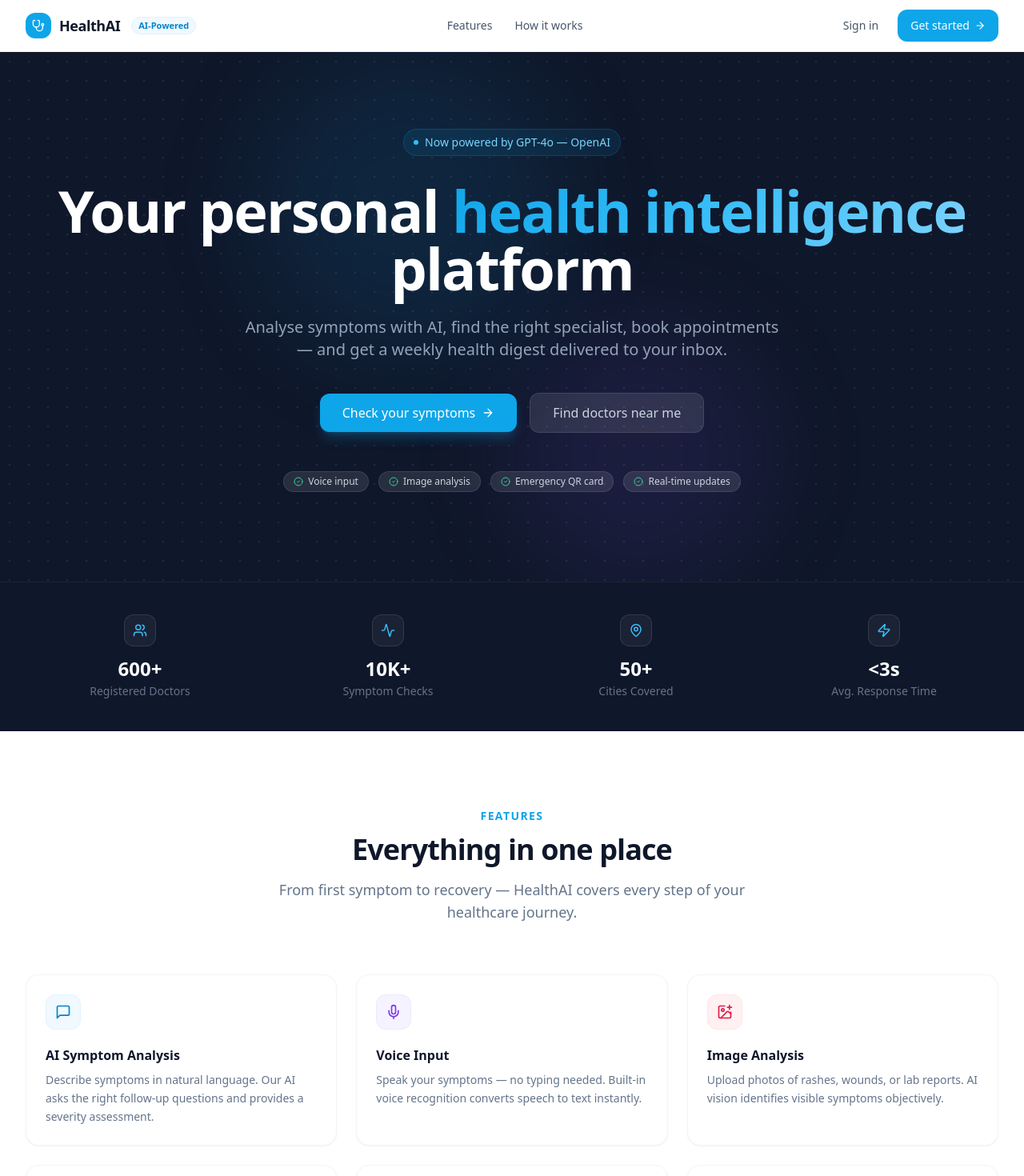
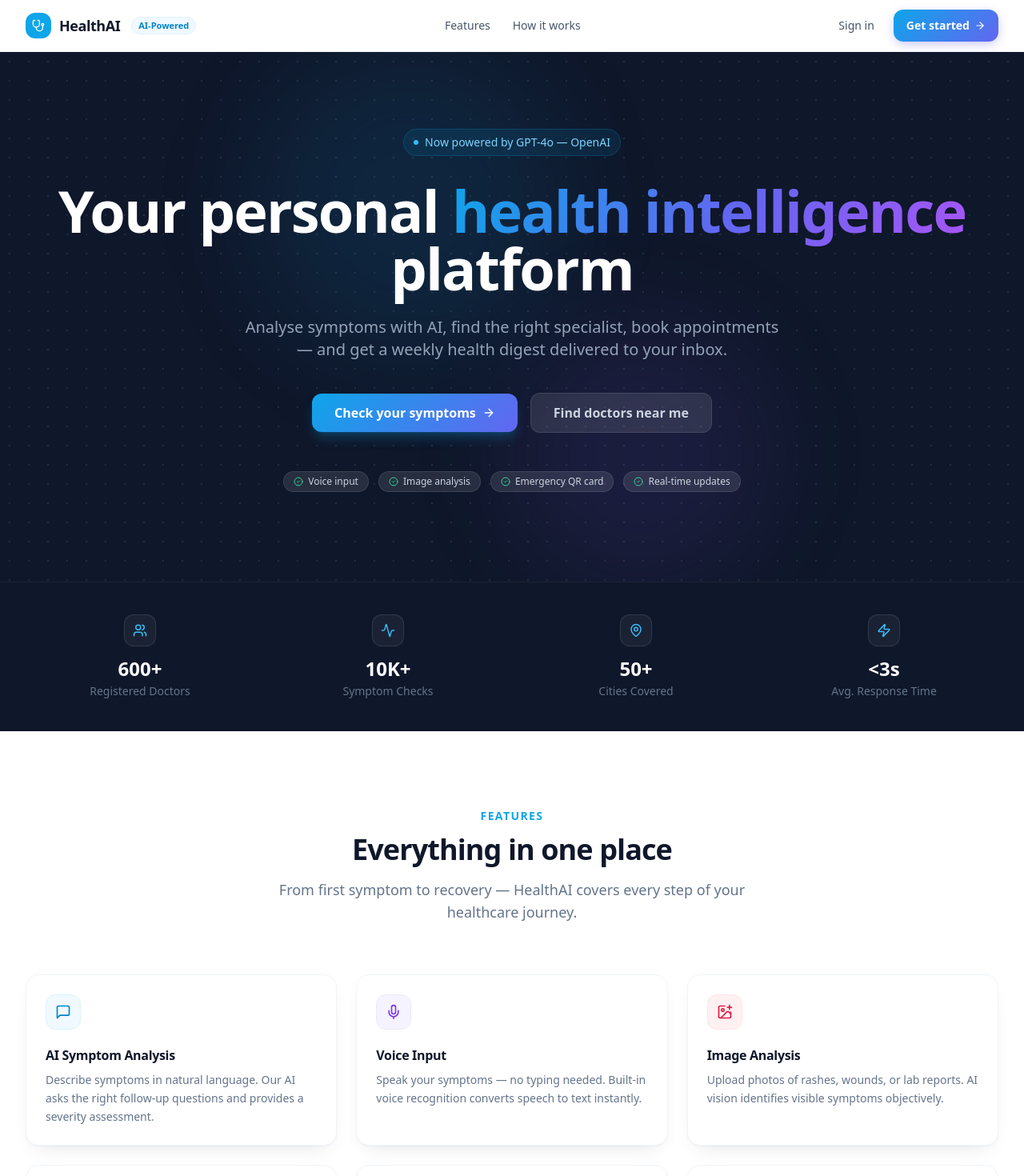
Before and after one commit to jhaashutosh07/ai-health-tracker, a Next.js app: page / in a window 1280 px wide. Shown: the top 1470 px of the page at 80% size. Built offline with nearby package versions, Linux system fonts and the light colour scheme; no server answers.

Commit message:
UI upgrade: premium font, gradient buttons/cards, glass utilities, gradient sidebar

```diff
--- a/components/AppShell.tsx
+++ b/components/AppShell.tsx
@@ -222,20 +222,23 @@ export default function AppShell({ children, title, breadcrumb }: AppShellProps)
   const currentPath = router.pathname
 
   const Sidebar = () => (
-    <aside className="flex flex-col h-full bg-slate-900 w-64 flex-shrink-0">
+    <aside className="flex flex-col h-full w-64 flex-shrink-0 relative overflow-hidden"
+      style={{ backgroundImage: 'linear-gradient(180deg, #0b1220 0%, #0f172a 55%, #131c34 100%)' }}>
+      {/* Ambient glow */}
+      <div className="pointer-events-none absolute -top-16 -left-10 w-56 h-56 rounded-full blur-3xl" style={{ background: 'radial-gradient(circle, rgba(99,102,241,0.35), transparent 70%)' }} />
       {/* Logo */}
-      <div className="flex items-center gap-3 px-5 py-5 border-b border-white/10">
-        <div className="w-8 h-8 bg-sky-500 rounded-lg flex items-center justify-center flex-shrink-0">
-          <Activity size={16} className="text-white" />
+      <div className="relative flex items-center gap-3 px-5 py-5 border-b border-white/10">
+        <div className="w-9 h-9 rounded-xl flex items-center justify-center flex-shrink-0 brand-gradient" style={{ boxShadow: '0 6px 18px -4px rgba(99,102,241,0.6)' }}>
+          <Activity size={17} className="text-white" />
         </div>
-        <span className="text-white font-bold text-lg tracking-tight">HealthAI</span>
-        <span className="ml-auto bg-sky-500/20 text-sky-300 text-[10px] font-semibold px-2 py-0.5 rounded-full border border-sky-500/30">
+        <span className="text-white font-extrabold text-lg tracking-tight">Health<span className="text-gradient">AI</span></span>
+        <span className="ml-auto bg-white/10 text-sky-200 text-[10px] font-semibold px-2 py-0.5 rounded-full border border-white/15">
           AI
         </span>
       </div>
 
       {/* Nav */}
-      <nav className="flex-1 px-3 py-4 space-y-0.5 overflow-y-auto scrollbar-thin">
+      <nav className="relative flex-1 px-3 py-4 space-y-0.5 overflow-y-auto scrollbar-thin">
         {navKeys.map(({ key, href, icon: Icon }) => {
           const active = currentPath === href
           return (
--- a/pages/_app.tsx
+++ b/pages/_app.tsx
@@ -2,8 +2,16 @@ import { useEffect } from 'react'
 import { SessionProvider } from 'next-auth/react'
 import type { AppProps } from 'next/app'
 import { Toaster } from 'sonner'
+import { Plus_Jakarta_Sans } from 'next/font/google'
 import '../styles/globals.css'
 import { LanguageProvider } from '@/lib/i18n/LanguageContext'
+
+const jakarta = Plus_Jakarta_Sans({
+  subsets: ['latin'],
+  weight: ['400', '500', '600', '700', '800'],
+  variable: '--font-sans',
+  display: 'swap',
+})
 
 export default function App({ Component, pageProps: { session, ...pageProps } }: AppProps) {
   useEffect(() => {
@@ -15,8 +23,10 @@ export default function App({ Component, pageProps: { session, ...pageProps } }:
   return (
     <SessionProvider session={session}>
       <LanguageProvider>
-        <Toaster richColors position="top-right" closeButton />
-        <Component {...pageProps} />
+        <div className={`${jakarta.variable} ${jakarta.className}`}>
+          <Toaster richColors position="top-right" closeButton />
+          <Component {...pageProps} />
+        </div>
       </LanguageProvider>
     </SessionProvider>
   )
--- a/styles/globals.css
+++ b/styles/globals.css
@@ -14,26 +14,37 @@
   }
 
   body {
-    @apply text-slate-800 bg-slate-50;
+    @apply text-slate-800;
+    font-family: var(--font-sans), ui-sans-serif, system-ui, -apple-system, 'Segoe UI', sans-serif;
+    background-color: #f4f7fb;
+    background-image:
+      radial-gradient(60rem 60rem at 110% -10%, rgba(99, 102, 241, 0.06), transparent 60%),
+      radial-gradient(50rem 50rem at -10% 110%, rgba(14, 165, 233, 0.06), transparent 60%);
+    background-attachment: fixed;
   }
+
+  h1, h2, h3 { letter-spacing: -0.02em; }
 }
 
 @layer components {
   .input {
     @apply w-full px-4 py-2.5 text-sm rounded-xl border border-slate-200 bg-white text-slate-900
-           placeholder:text-slate-400 focus:outline-none focus:ring-2 focus:ring-sky-500/30
-           focus:border-sky-500 transition-all;
+           placeholder:text-slate-400 focus:outline-none focus:ring-4 focus:ring-indigo-500/15
+           focus:border-indigo-500 transition-all shadow-sm;
   }
 
   .btn {
-    @apply inline-flex items-center justify-center px-4 py-2.5 text-sm font-medium rounded-xl
-           transition-all duration-150 cursor-pointer select-none;
+    @apply inline-flex items-center justify-center px-4 py-2.5 text-sm font-semibold rounded-xl
+           transition-all duration-200 cursor-pointer select-none;
   }
 
   .btn-primary {
-    @apply bg-sky-500 hover:bg-sky-600 active:bg-sky-700 text-white shadow-sm
-           hover:shadow-sky-500/25 hover:shadow-md;
+    @apply text-white;
+    background-image: linear-gradient(135deg, #0ea5e9 0%, #6366f1 100%);
+    box-shadow: 0 4px 14px -2px rgba(79, 70, 229, 0.35);
   }
+  .btn-primary:hover { transform: translateY(-1px); box-shadow: 0 10px 24px -6px rgba(79, 70, 229, 0.5); filter: brightness(1.05); }
+  .btn-primary:active { transform: translateY(0); filter: brightness(0.98); }
 
   .btn-ghost {
     @apply text-slate-600 hover:bg-slate-100 hover:text-slate-900;
@@ -42,13 +53,25 @@
   .btn-outline {
     @apply border border-slate-200 bg-white text-slate-700 hover:bg-slate-50 hover:border-slate-300;
   }
+  .btn-outline:hover { transform: translateY(-1px); }
 
   .btn-danger {
-    @apply bg-red-500 hover:bg-red-600 text-white;
+    @apply text-white;
+    background-image: linear-gradient(135deg, #f43f5e 0%, #e11d48 100%);
+    box-shadow: 0 4px 14px -2px rgba(225, 29, 72, 0.35);
+  }
+  .btn-danger:hover { transform: translateY(-1px); box-shadow: 0 10px 24px -6px rgba(225, 29, 72, 0.5); filter: brightness(1.05); }
+
+  .card {
+    @apply bg-white rounded-2xl border border-slate-100;
+    box-shadow: 0 1px 2px rgba(16, 24, 40, 0.04), 0 12px 28px -14px rgba(16, 24, 40, 0.14);
+    transition: box-shadow 0.25s ease, transform 0.25s ease;
   }
 
-  .card {
-    @apply bg-white rounded-2xl border border-slate-100 shadow-sm;
+  /* Opt-in interactive lift for clickable cards */
+  .card-hover:hover {
+    transform: translateY(-3px);
+    box-shadow: 0 4px 8px rgba(16, 24, 40, 0.05), 0 18px 40px -16px rgba(79, 70, 229, 0.28);
   }
 
   .badge {
@@ -120,11 +143,49 @@
 
   /* Gradient text */
   .text-gradient {
-    background: linear-gradient(135deg, #0ea5e9 0%, #38bdf8 50%, #7dd3fc 100%);
+    background: linear-gradient(120deg, #0ea5e9 0%, #6366f1 55%, #a855f7 100%);
     -webkit-background-clip: text;
     -webkit-text-fill-color: transparent;
     background-clip: text;
   }
+
+  /* Brand gradient surface (buttons/badges/accents) */
+  .brand-gradient { background-image: linear-gradient(135deg, #0ea5e9 0%, #6366f1 100%); }
+
+  /* Frosted glass panel */
+  .glass {
+    background: rgba(255, 255, 255, 0.7);
+    backdrop-filter: saturate(180%) blur(16px);
+    -webkit-backdrop-filter: saturate(180%) blur(16px);
+    border: 1px solid rgba(255, 255, 255, 0.5);
+  }
+  .dark .glass { background: rgba(15, 23, 42, 0.6); border-color: rgba(255, 255, 255, 0.06); }
+
+  /* Hover lift utility for any element */
+  .hover-lift { transition: transform 0.2s ease, box-shadow 0.2s ease; }
+  .hover-lift:hover { transform: translateY(-2px); }
+
+  /* Ambient floating gradient blobs for hero/background sections */
+  .blob {
+    position: absolute; border-radius: 9999px; filter: blur(60px); opacity: 0.5;
+    animation: floatBlob 14s ease-in-out infinite;
+  }
+  @keyframes floatBlob {
+    0%,100% { transform: translate(0,0) scale(1); }
+    33% { transform: translate(20px,-24px) scale(1.08); }
+    66% { transform: translate(-16px,18px) scale(0.96); }
+  }
+
+  /* Shimmer for skeletons/highlights */
+  .shimmer {
+    background: linear-gradient(100deg, transparent 20%, rgba(255,255,255,0.55) 50%, transparent 80%);
+    background-size: 200% 100%;
+    animation: shimmer 1.6s infinite linear;
+  }
+  @keyframes shimmer { from { background-position: 200% 0; } to { background-position: -200% 0; } }
+
+  /* Animated gradient border ring (for "AI" highlights) */
+  .glow-ring { box-shadow: 0 0 0 1px rgba(99,102,241,0.2), 0 8px 30px -8px rgba(99,102,241,0.35); }
 
   /* Glow ring for status */
   .ring-live {
@@ -134,12 +195,15 @@
   /* Sidebar nav item */
   .nav-item {
     @apply flex items-center gap-3 px-3 py-2.5 rounded-xl text-slate-400 hover:text-white
-           hover:bg-white/10 transition-all text-sm font-medium cursor-pointer;
+           hover:bg-white/10 transition-all text-sm font-medium cursor-pointer relative;
   }
 
   .nav-item-active {
-    @apply bg-white/15 text-white;
+    color: #fff;
+    background-image: linear-gradient(135deg, rgba(14, 165, 233, 0.95), rgba(99, 102, 241, 0.95));
+    box-shadow: 0 8px 20px -8px rgba(99, 102, 241, 0.7);
   }
+  .nav-item-active:hover { color: #fff; }
 
   /* Scrollbar */
   .scrollbar-thin::-webkit-scrollbar { width: 4px; }
```
